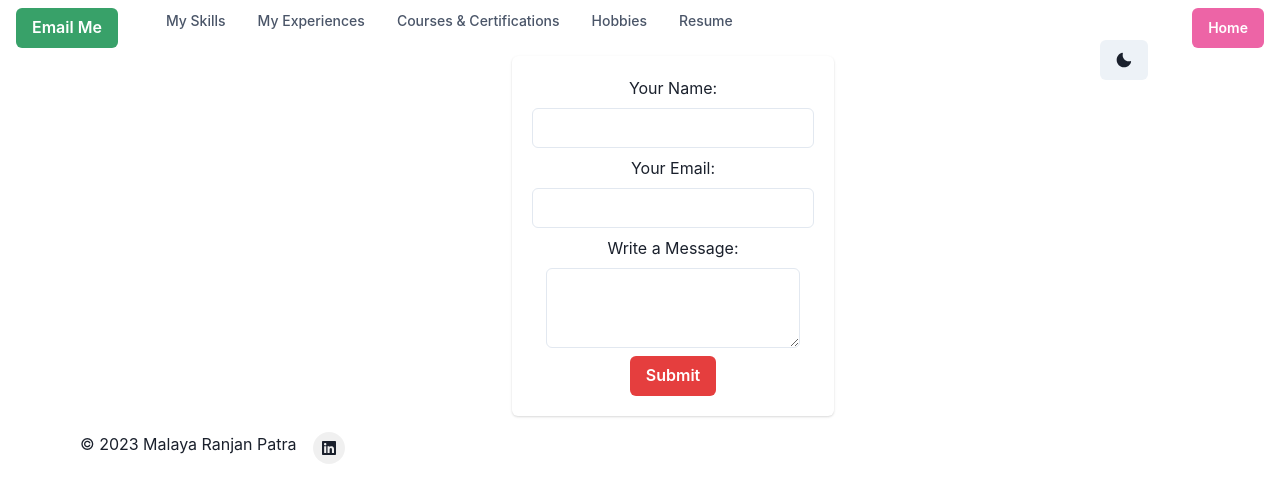
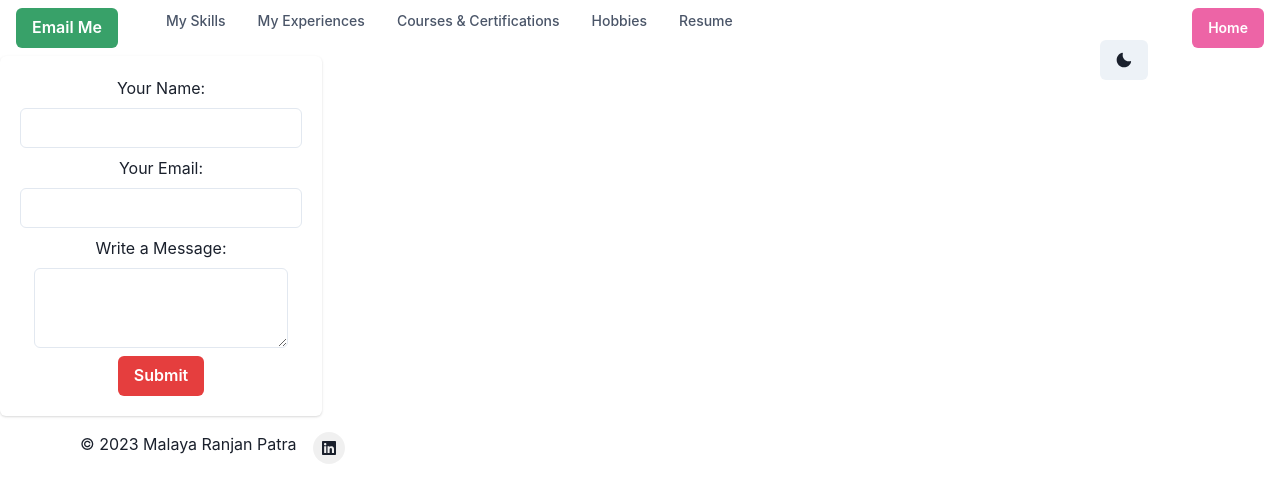
Before and after one commit to MalayaRP/my-world, a Next.js app: page /contact in a window 1280 px wide. Shown: the top 502 px of the page. Built offline with nearby package versions, Linux system fonts and the light colour scheme.

Commit message:
Update page.js

```diff
--- a/app/contact/page.js
+++ b/app/contact/page.js
@@ -27,10 +27,8 @@ export default function page() {
 
   // Client-side-only code
 
-    <HStack spacing="40%">
-      <Box>
+    <HStack>
 
-      </Box>
       <Box>
       <Card maxW="sm">
       <CardBody>
```
